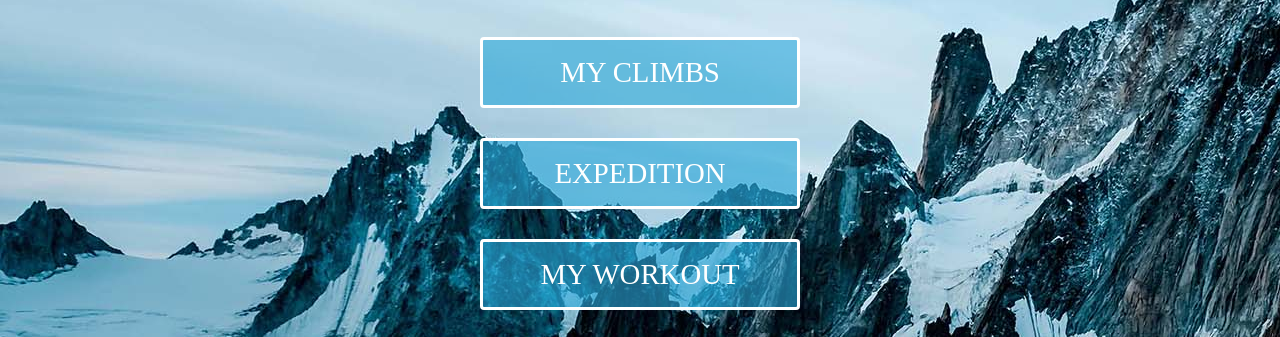
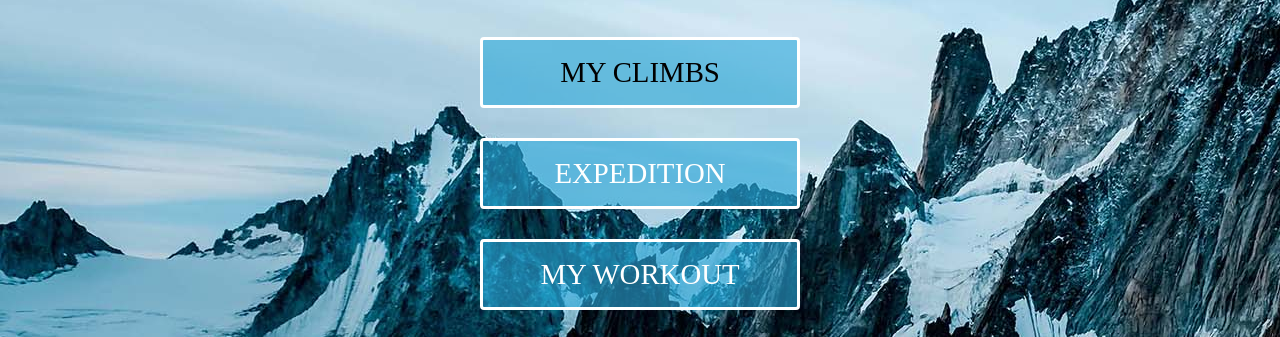
Before and after one commit to vishalbanderwale/html---css-practice, a plain HTML site: page Link-Tree-Website/index.html in a window 1280 px wide. In both pictures the pointer is over the link "MY CLIMBS". Shown: the part 419-756 px from the top of the page. Drawn offline with Linux system fonts and the light colour scheme.

Commit message:
added hover

```diff
--- a/Link-Tree-Website/style.css
+++ b/Link-Tree-Website/style.css
@@ -21,6 +21,10 @@ body {
   flex-direction: column;
   align-items: center;
   text-decoration: none;
+}
+
+.information-container a:hover {
+  color: black;
 }
 
 /* As we are increasing h3 padding the width of profile container and h1 is also increasing
```
